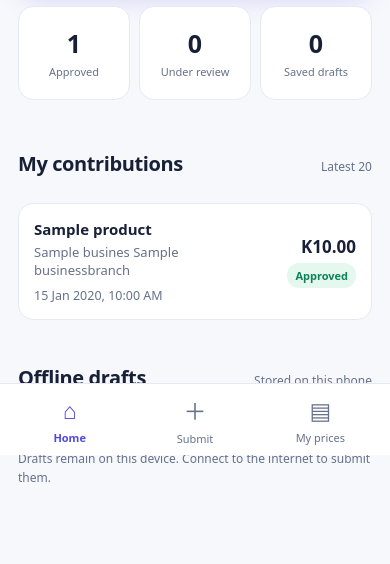
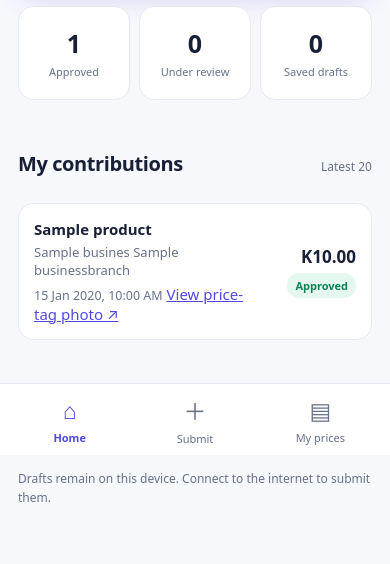
Before and after one commit to Roderick47/wikonomi-v2, a Django app: page /app/ in a window 390 px wide. Shown: the part 389-953 px from the top of the page. Before the commit the page ends 871 px from the top, so only its background shows below. Run offline with Django 5.2, Linux system fonts and the light colour scheme; a user stored in the database is signed in; tables that the repository leaves empty hold one stand-in row (values such as "Sample post"); data that the repository does not hold is empty; parts of the project's set-up code (start-up, migrations or seed data) failed here and were passed over.

Commit message:
fix(mobile): authenticated contributor and reviewer photo evidence previews

```diff
--- a/wikonomi/mobile/templates/mobile/home.html
+++ b/wikonomi/mobile/templates/mobile/home.html
@@ -31,6 +31,7 @@
         <h3>{{ submission.product.name }}</h3>
         <p>{{ submission.business_branch.get_full_name }}</p>
         <small>{{ submission.submitted_at|date:"d M Y, g:i A" }}</small>
+        <a class="evidence-link" href="{% url 'mobile:evidence' submission.id %}" target="_blank" rel="noopener">View price-tag photo ↗</a>
       </div>
       <div class="submission-end">
         <strong>K{{ submission.price }}</strong>
```
